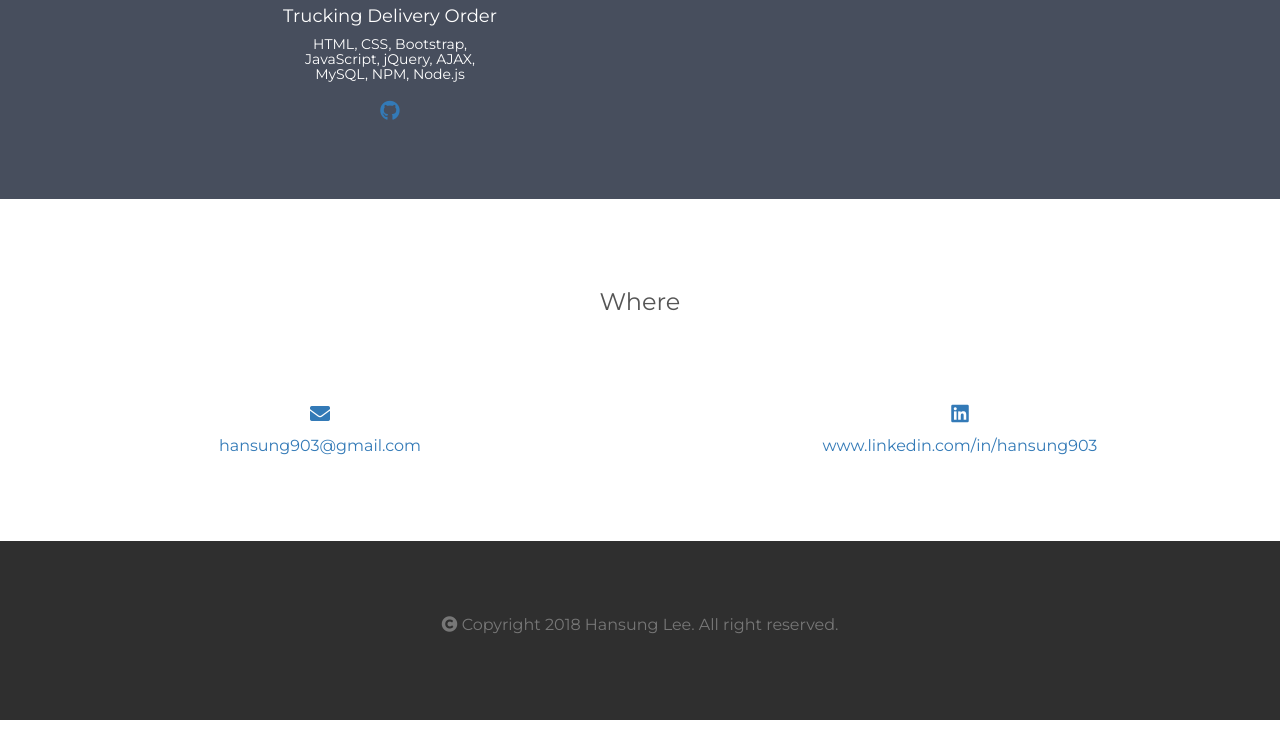
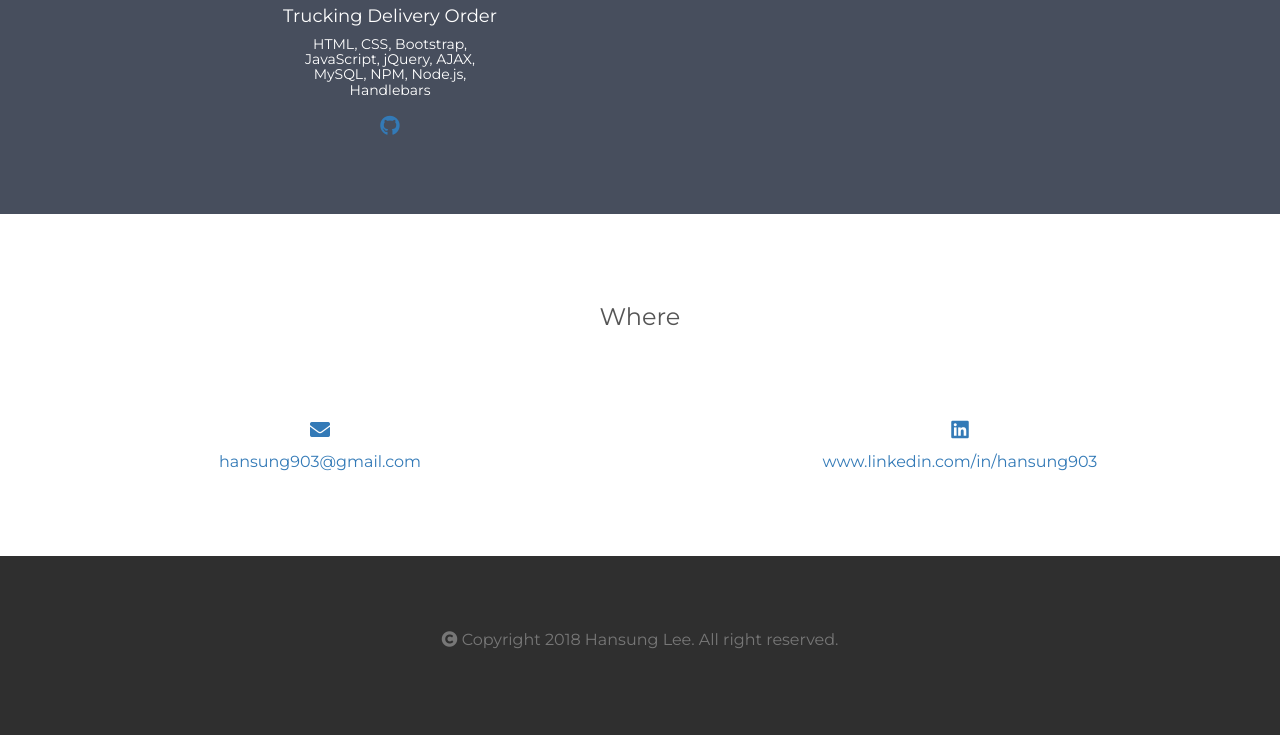
Before and after one commit to hanbanana/my-website, a plain HTML site: page index.html in a window 1280 px wide. Shown: the part 1765-2500 px from the top of the page. Drawn offline with nearby package versions, Linux system fonts and the light colour scheme.

Commit message:
modified new trucking delivery order project

```diff
--- a/index.html
+++ b/index.html
@@ -80,6 +80,7 @@
                 <i class="fab fa-github" aria-hidden="true"></i>
             </a> -->
             <div class="row" style="margin-left: 250px; margin-right: 250px">
+
                 <div class="col-sm-4">
                     <!-- Card Narrower -->
                     <div class="card card-cascade narrower">
@@ -110,6 +111,7 @@
                     <!-- Card Narrower -->
 
                 </div>
+
 
                 <div class="col-sm-4">
                     <div class="card card-cascade narrower">
@@ -170,6 +172,7 @@
                     </div>
 
                 </div>
+
                 <div class="col-sm-4">
                     <div class="card card-cascade narrower">
 
@@ -206,8 +209,9 @@
 
                         <!-- Card image -->
                         <div class="view view-cascade overlay">
-                            <a href="https://github.com/hanbanana/DeliveryGate-MySQL-SinglePage" target="_blink"><img class="card-img-top"
-                                    src="assets/images/delivery-order-MainAndcreateOrder-page.PNG" style="width:100%" alt="" height="200" alt="Card image cap"></a>
+                            <a href="https://github.com/hanbanana/DeliveryGate-MySQL-SinglePage" target="_blink"><img
+                                    class="card-img-top" src="assets/images/delivery-order-MainAndcreateOrder-page.PNG"
+                                    style="width:100%" alt="" height="200" alt="Card image cap"></a>
                             <!-- <a>
                 <div class="mask rgba-white-slight"></div>
               </a> -->
@@ -220,9 +224,10 @@
                             <!-- Title -->
                             <h4 class="card-title">Trucking Delivery Order</h4>
                             <!-- Text -->
-                            <h5 class="card-text">HTML, CSS, Bootstrap, JavaScript, jQuery, AJAX, MySQL, NPM, Node.js</h5>
+                            <h5 class="card-text">HTML, CSS, Bootstrap, JavaScript, jQuery, AJAX, MySQL, NPM, Node.js, Handlebars</h5>
                             <!-- Button -->
-                            <a href="https://github.com/hanbanana/DeliveryGate-MySQL-SinglePage" target="_blink"><i class="fab fa-github"></i></a>
+                            <a href="https://github.com/hanbanana/DeliveryGate-MySQL-SinglePage" target="_blink"><i
+                                    class="fab fa-github"></i></a>
 
                         </div>
 
```
